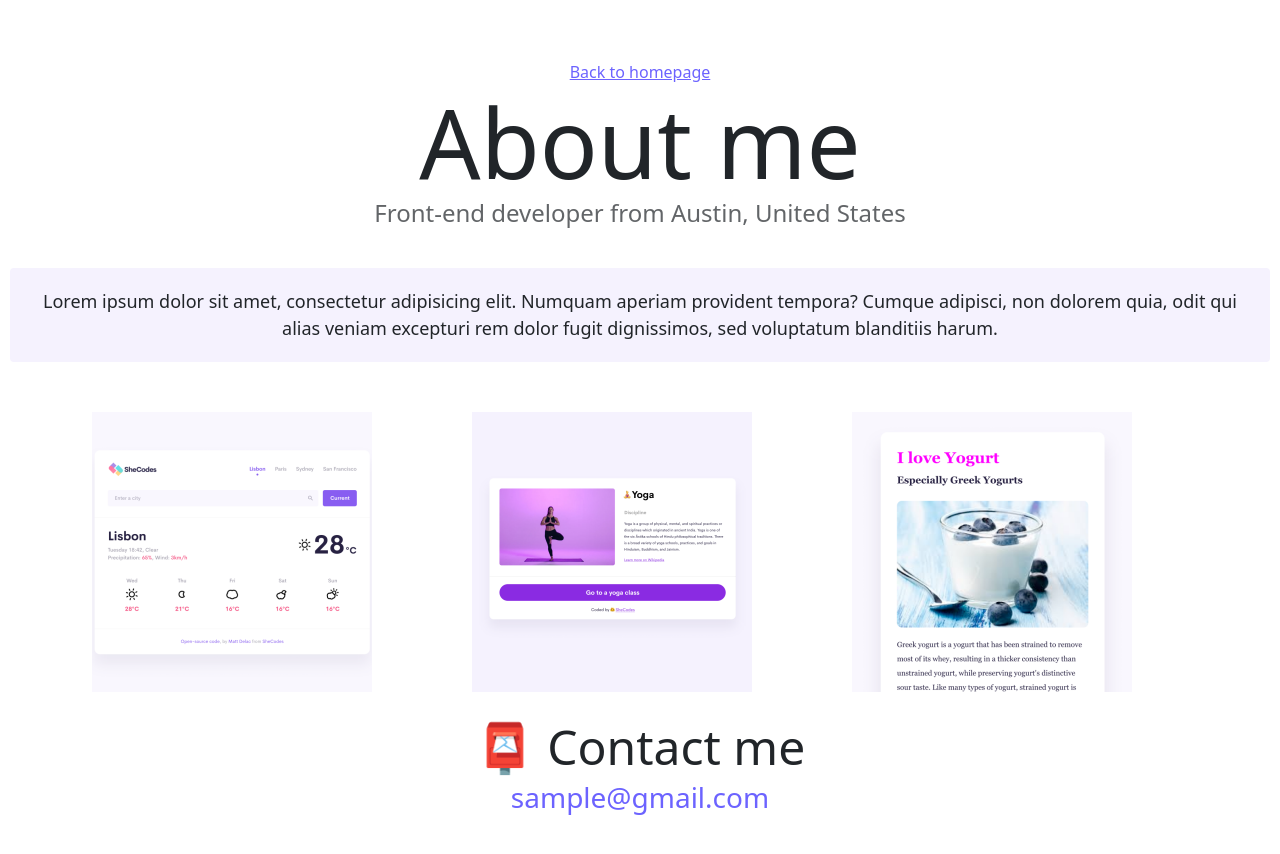
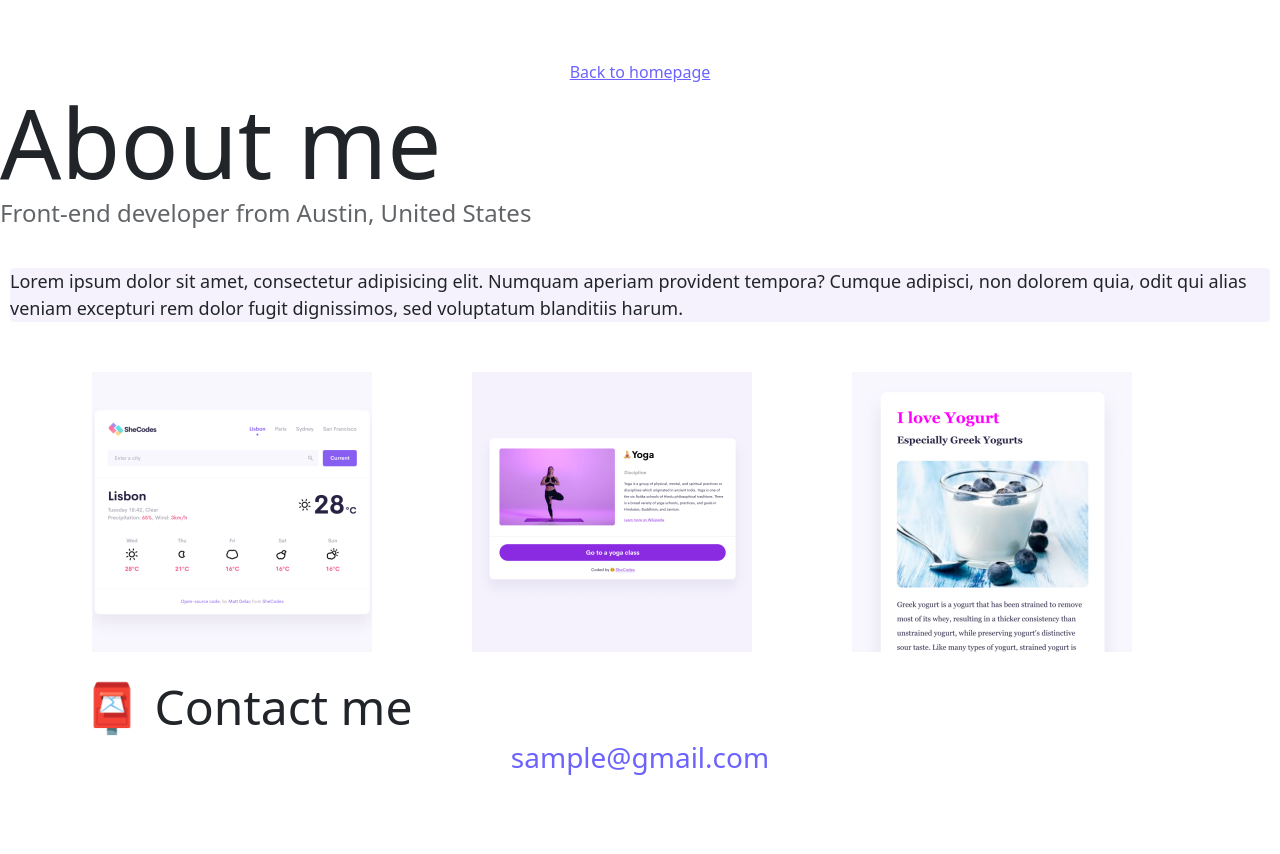
Before and after one commit to BerryPasse/My-Developer-Portfolio, a plain HTML site: page about.html in a window 1280 px wide. Drawn offline with nearby package versions, Linux system fonts and the light colour scheme.

Commit message:
Start of SEO changes

```diff
--- a/about.html
+++ b/about.html
@@ -16,7 +16,7 @@
       crossorigin="anonymous"
     ></script>
     <link rel="stylesheet" href="style.css" />
-    <title>About Sonya Berry</title>
+    <title>About Sonya B</title>
   </head>
   <body>
     <a href="index.html" class="homepage-link">Back to homepage</a>
--- a/style.css
+++ b/style.css
@@ -11,7 +11,6 @@ body {
 h1,
 h2,
 h3 {
-  text-align: center;
   margin: 0;
 }
 
@@ -30,11 +29,9 @@ h3 {
 
 p {
   background: var(--secondary-color);
-  padding: 20px;
   border-radius: 4px;
   font-size: 18px;
   line-height: 1.5;
-  text-align: center;
 }
 
 .navigation-links {
```
Also changed, not shown: index.html (+2 -1 lines).
